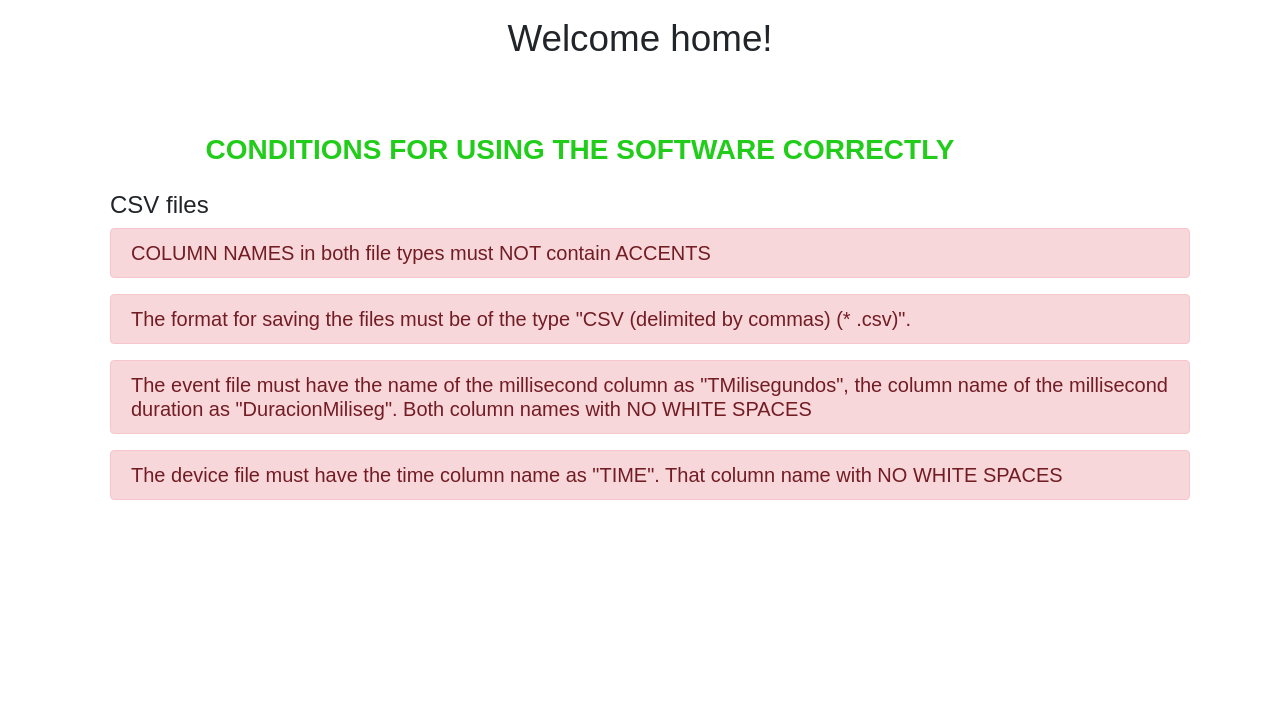
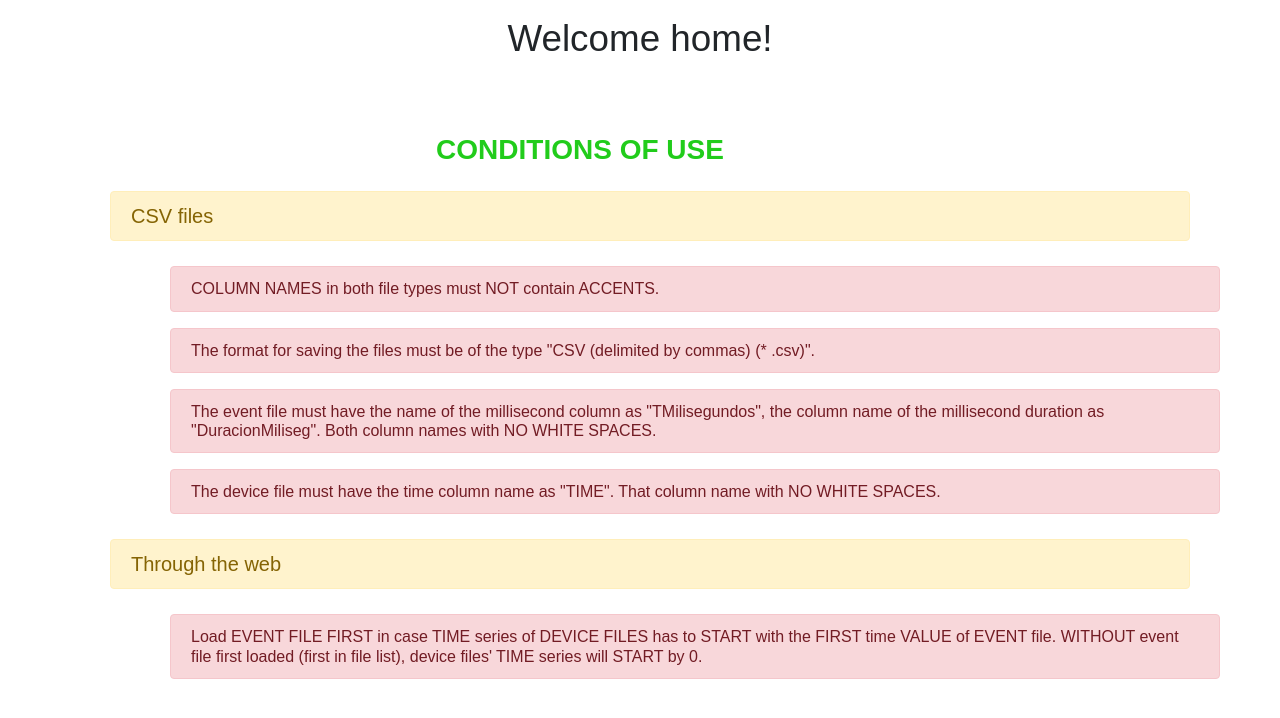
Before and after one commit to mvp17/sports-performance-api, a Django app: page /app/ in a window 1280 px wide. Shown: the part 56-774 px from the top of the page. Run offline with Django 3.2, Linux system fonts and the light colour scheme; the visitor is signed in with stand-in values (Sample User, id 1); some libraries are stand-ins or nearby versions.

Commit message:
Enhancement in generating value lists with suitable length without using number limits. Update conditions of use in home page.

```diff
--- a/app/views.py
+++ b/app/views.py
@@ -85,7 +85,7 @@ def data_analytics(request):
         there_is_event_file = False
         new_csv_dict = {}
         dict_devices = []
-        dict_downsampled_files = []
+        dict_down_sampled_files = []
 
         for obj in objects_data:
             data = {}
@@ -102,7 +102,7 @@ def data_analytics(request):
                 for k, v in dropwhile(lambda x: x[0] != 'TMilisegundos', data.items()):
                     new_csv_dict[k] = v
                 event_file_dict = process_event_data(new_csv_dict, obj.frequency)
-                dict_downsampled_files.append(downsample(event_file_dict, frequency_data_table))
+                dict_down_sampled_files.append(down_sample(event_file_dict, frequency_data_table))
                 there_is_event_file = True
             else:
                 for row in csv.values.tolist():
@@ -110,14 +110,14 @@ def data_analytics(request):
                         data[j.replace(" ", "_")].append(i)
                 if there_is_event_file:
                     value = new_csv_dict.get("TMilisegundos")[0]
-                    dict_devices.append(process_device_data(data, value, obj.frequency, True))
+                    dict_devices.append(process_device_data(data, value, obj.frequency))
                 else:
-                    dict_devices.append(process_device_data(data, 0, obj.frequency, False))
+                    dict_devices.append(process_device_data(data, 0, obj.frequency))
 
         for i in dict_devices:
-            dict_downsampled_files.append(downsample(i, frequency_data_table))
+            dict_down_sampled_files.append(down_sample(i, frequency_data_table))
 
-        render_data_files = filter_time_files(dict_downsampled_files,
+        render_data_files = filter_time_files(dict_down_sampled_files,
                                               ConfigurationSetting.load().init_time_ms,
                                               ConfigurationSetting.load().fin_time_ms)
         for file in render_data_files:
@@ -135,9 +135,9 @@ def data_analytics(request):
         return render(request, 'data_analytics.html', context)
 
 
-def filter_time_files(dict_downsampled_files, init_filter_time, fin_filter_time):
+def filter_time_files(dict_down_sampled_files, init_filter_time, fin_filter_time):
     files_to_render = []
-    for file in dict_downsampled_files:
+    for file in dict_down_sampled_files:
         df = pd.DataFrame.from_dict(file, orient="columns")
         df.to_csv("filtered_time_files.csv")
         csv = pd.read_csv("filtered_time_files.csv", header=0, index_col=[0])
@@ -160,7 +160,6 @@ def filter_time_files(dict_downsampled_files, init_filter_time, fin_filter_time)
     return files_to_render
 
 
-# TODO may 300000 replace by var
 # Frequency 1000 Hz.
 def process_event_data(csv_dict, curr_frequency):
     time_lasting = csv_dict["DuracionMiliseg"]
@@ -172,32 +171,37 @@ def process_event_data(csv_dict, curr_frequency):
 
     first_time = time[0]
     last_time = time[-1]
-    if (time_lasting[-1] + last_time) != 300000 + first_time:
-        time_lasting[-1] = 300000 + first_time - last_time
+    limit = int(round(last_time/1000))*1000
+    # 300000 = 5 min * 60 sec * 1000 mil-sec
+    # Always 5 min of data set ?
+    # Fix with var limit
+    if (time_lasting[-1] + last_time) != limit + first_time:
+        time_lasting[-1] = limit + first_time - last_time
 
-    # Maximum resample = 1000 Hz
-    return max_resample(csv_dict, curr_frequency, time_lasting, False, 0)
+    # Maximum re-sample = 1000 Hz
+    return max_re_sample(csv_dict, curr_frequency, time_lasting, 0)
 
 
 # Frequency 1000 Hz.
-def process_device_data(data_to_csv, value_first_time, curr_frequency, is_event_file):
+def process_device_data(data_to_csv, value_first_time, curr_frequency):
     new_array_time = []
+    length_new_array = 0
 
     if curr_frequency == 100:
-        length_new_array = len(data_to_csv.get("TIME"))/curr_frequency*1000+value_first_time
+        length_new_array = int(len(data_to_csv.get("TIME"))/curr_frequency)*1000+value_first_time
         for n in range(value_first_time, int(round(length_new_array)), 10):
             new_array_time.append(n)
     elif curr_frequency == 10:
-        length_new_array = len(data_to_csv.get("TIME"))/curr_frequency*1000+value_first_time
-        for t in range(value_first_time, int(round(length_new_array)), 100):
+        length_new_array = int(len(data_to_csv.get("TIME"))/curr_frequency)*1000+value_first_time
+        for t in range(value_first_time, int(length_new_array) + 100, 100):
             new_array_time.append(t)
     data_to_csv["TIME"] = new_array_time
 
-    # Maximum resample = 1000 Hz
-    return max_resample(data_to_csv, curr_frequency, None, is_event_file, value_first_time)
+    # Maximum re-sampling = 1000 Hz
+    return max_re_sample(data_to_csv, curr_frequency, None, length_new_array)
 
 
-def downsample(dict_csv, table_frequency):
+def down_sample(dict_csv, table_frequency):
     # Frequency of dict_csv data is 1000 Hz
     if table_frequency != 1000:
         average = int(round(1000/table_frequency))
@@ -213,7 +217,7 @@ def downsample(dict_csv, table_frequency):
     return dict_csv
 
 
-def max_resample(csv_dict, curr_freq, time_lasting, is_event_file, value_first):
+def max_re_sample(csv_dict, curr_freq, time_lasting, length_array):
     df = pd.DataFrame.from_dict(csv_dict, orient="columns")
     df.to_csv("data_interpol.csv")
     csv = pd.read_csv("data_interpol.csv", header=0, index_col=[0])
@@ -223,9 +227,9 @@ def max_resample(csv_dict, curr_freq, time_lasting, is_event_file, value_first):
     for i in performance_variables:
         data[i] = []
     if curr_freq == 100:
-        interpol_devices(data, csv, performance_variables, 10, is_event_file, value_first)
+        interpol_devices(data, csv, performance_variables, 10, length_array)
     elif curr_freq == 10:
-        interpol_devices(data, csv, performance_variables, 100, is_event_file, value_first)
+        interpol_devices(data, csv, performance_variables, 100, length_array)
     elif curr_freq == 1000:
         for row in csv.values.tolist():
             for (i, j) in zip(row, performance_variables):
@@ -249,14 +253,13 @@ def interpol_events(data, csv, perf_vars, time_lasting):
                     data[j].append(i)
 
 
-# TODO may 300000 replace by var
-def interpol_devices(data, csv, perf_vars, interpol_value, is_event_file, value_first):
+def interpol_devices(data, csv, perf_vars, interpol_value, limit_length):
     extreme_time_value_to_interpolate = 0
     for row in csv.values.tolist():
         for (i, j) in zip(row, perf_vars):
             if isinstance(i, int):
                 extreme_time_value_to_interpolate = i
-            if is_event_file and not (extreme_time_value_to_interpolate + interpol_value > 300000 + value_first):
+            if not (extreme_time_value_to_interpolate + interpol_value > limit_length):
                 if not isinstance(i, int):
                     for z in range(interpol_value):
                         # Interpolate value str
@@ -266,17 +269,6 @@ def interpol_devices(data, csv, perf_vars, interpol_value, is_event_file, value_
                     for time in range(extreme_time_value_to_interpolate,
                                       extreme_time_value_to_interpolate + interpol_value):
                         data[j].append(time)
-            else:
-                if not (extreme_time_value_to_interpolate + interpol_value > 300000):
-                    if not isinstance(i, int):
-                        for z in range(interpol_value):
-                            # Interpolate value str
-                            data[j].append(i)
-                    if isinstance(i, int):
-                        # Interpolate time
-                        for time in range(extreme_time_value_to_interpolate,
-                                          extreme_time_value_to_interpolate + interpol_value):
-                            data[j].append(time)
 
 
 def line_chart(request):
--- a/templates/base.html
+++ b/templates/base.html
@@ -64,14 +64,25 @@
 
                     <h1> Welcome home!</h1>
                     <div class="container" style="margin: 70px 10px ">
-                        <h3 style="text-transform: uppercase; color: #21cc1b;  font-weight: bold; text-align: center"> Conditions for using the software correctly</h3>
+                        <h3 style="text-transform: uppercase; color: #21cc1b;  font-weight: bold; text-align: center"> Conditions of use</h3>
                         <div class="container" style="margin: 25px 70px ">
-                            <h4> CSV files</h4>
-                            <h5 class="alert alert-danger"> COLUMN NAMES in both file types must NOT contain ACCENTS</h5>
-                            <h5 class="alert alert-danger"> The format for saving the files must be of the type "CSV (delimited by commas) (* .csv)".</h5>
-                            <h5 class="alert alert-danger"> The event file must have the name of the millisecond column as "TMilisegundos",
-                                the column name of the millisecond duration as "DuracionMiliseg". Both column names with NO WHITE SPACES</h5>
-                            <h5 class="alert alert-danger"> The device file must have the time column name as "TIME". That column name with NO WHITE SPACES</h5>
+                            <h5 class="alert alert-warning"> CSV files</h5>
+                            <div class="container" style="margin: 25px 45px ">
+                                <h6 class="alert alert-danger"> COLUMN NAMES in both file types must NOT contain ACCENTS.</h6>
+                                <h6 class="alert alert-danger"> The format for saving the files must be of the type
+                                    "CSV (delimited by commas) (* .csv)".</h6>
+                                <h6 class="alert alert-danger"> The event file must have the name of the millisecond column as "TMilisegundos",
+                                    the column name of the millisecond duration as "DuracionMiliseg". Both column names with NO WHITE SPACES.</h6>
+                                <h6 class="alert alert-danger"> The device file must have the time column name as "TIME".
+                                    That column name with NO WHITE SPACES.</h6>
+                            </div>
+                            <h5 class="alert alert-warning"> Through the web</h5>
+                            <div class="container" style="margin: 25px 45px ">
+                                <h6 class="alert alert-danger"> Load EVENT FILE FIRST in case TIME series of DEVICE FILES has to START with
+                                the FIRST time VALUE of EVENT file. WITHOUT event file first loaded (first in file list),
+                                device files' TIME series will START by 0.</h6>
+                            </div>
+
                         </div>
                     </div>
 
--- a/templates/data_analytics.html
+++ b/templates/data_analytics.html
@@ -39,9 +39,10 @@
         <script>
             function printValues(str) {
                 console.log(str);
+                let list_json = [];
                 let keys = [];
                 let values = [];
-                let list_json = {{ dict_csv_files|safe }};
+                list_json = {{ dict_csv_files|safe }};
                 for(let dict = 0; dict < list_json.length; dict++){
                     for(let key in list_json[dict]){
                         if (list_json[dict].hasOwnProperty(key)){
```
